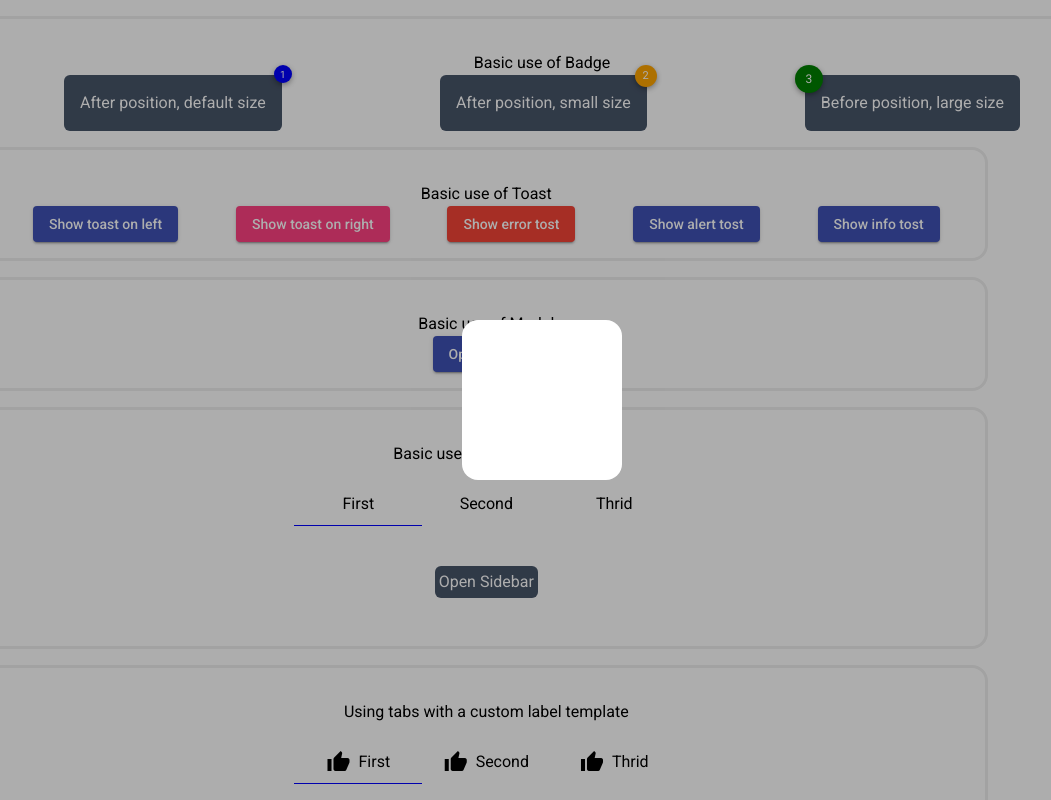
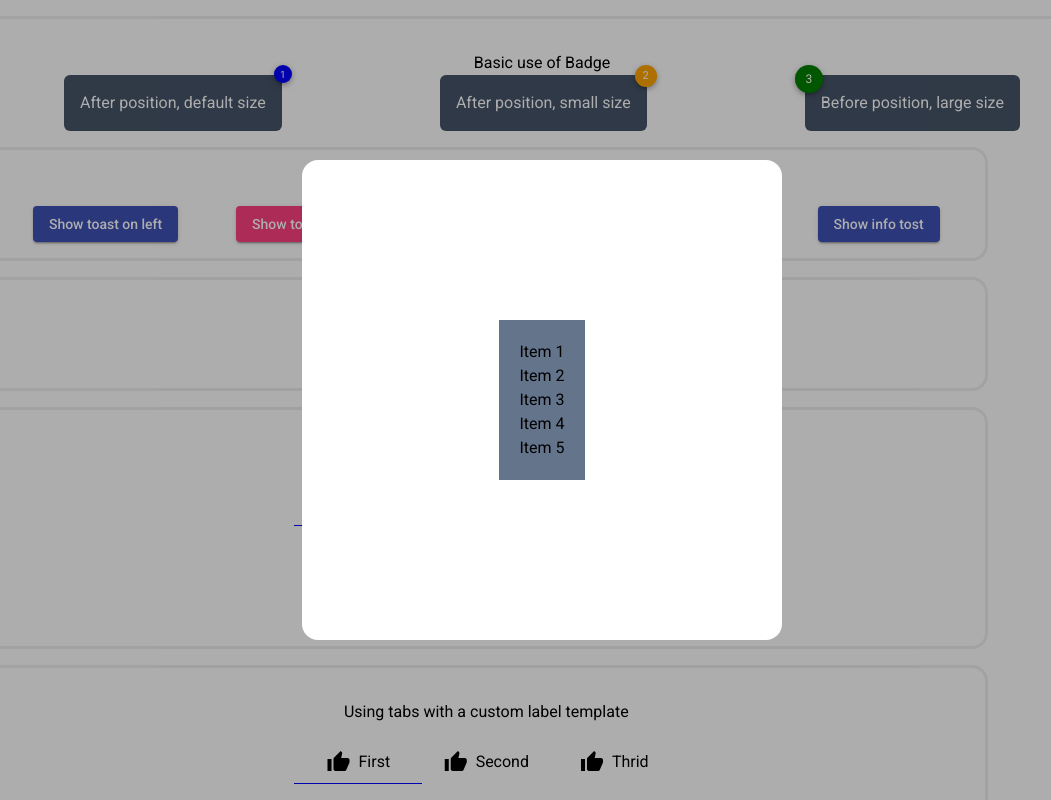
Before and after one commit to santoskarolina/angular-aws-components, an Angular app: page / in a window 1280 px wide. Both pictures are taken after a click on the button "Open Modal". Shown: the whole page, without its empty margins (98-1149 px from the left). Built offline with nearby package versions, Linux system fonts and the light colour scheme.

Commit message:
fix(ModalModule): default component on modal

```diff
--- a/src/app/@awsComponents/modal/configs/overlay.ref.ts
+++ b/src/app/@awsComponents/modal/configs/overlay.ref.ts
@@ -5,7 +5,7 @@ import { Subject } from "rxjs/internal/Subject";
 export class ModalRef {
   private afterClosedSubject = new Subject<any>();
 
-  constructor(private overlayRef: OverlayRef) {}
+  constructor(private overlayRef: OverlayRef,  public content: any) {}
 
   /**
    * Closes the overlay. You can optionally provide a result.
--- a/src/app/@awsComponents/modal/modal.component.html
+++ b/src/app/@awsComponents/modal/modal.component.html
@@ -1,3 +1,3 @@
-<section class="modal-container">
-
+<section class="modal-container" [ngStyle]="{'width': width, 'height': height}">
+  <ng-container #content></ng-container>
 </section>
--- a/src/app/@awsComponents/modal/modal.component.scss
+++ b/src/app/@awsComponents/modal/modal.component.scss
@@ -1,16 +1,11 @@
-:host{
-  display: flex;
-  align-items: center;
-  justify-content: center;
-}
-
 .modal-container{
-  width: 10rem;
-  height: 10rem;
+  min-width: 10rem;
+  min-height: 10rem;
   display: flex;
   align-items: center;
   justify-content: center;
   background-color: rgb(255, 255, 255);
 
   border-radius: 1rem;
+  padding: 0.4rem;
 }
--- a/src/app/@awsComponents/modal/modal.component.ts
+++ b/src/app/@awsComponents/modal/modal.component.ts
@@ -1,21 +1,38 @@
-import { Component, Inject, OnInit } from "@angular/core";
+import { Component, Inject, AfterViewInit, ViewChildren, ViewContainerRef, ChangeDetectionStrategy, QueryList, OnInit } from "@angular/core";
 import { ModalRef } from "./configs/overlay.ref";
 import { AWS_MODAL_DATA } from "./configs/tokens";
 
 @Component({
   selector: 'aws-modal',
   templateUrl: './modal.component.html',
-  styleUrls: [ './modal.component.scss' ]
+  styleUrls: ['./modal.component.scss'],
+  changeDetection: ChangeDetectionStrategy.OnPush,
 })
-export class ModalComponent implements OnInit{
+export class ModalComponent implements AfterViewInit, OnInit {
+
+  public width: string = '10rem';
+  public height: string = '10rem';
+
+  @ViewChildren('content', { read: ViewContainerRef })
+  content!: QueryList<ViewContainerRef>;
 
   constructor(
     public dialogRef: ModalRef,
-    @Inject(AWS_MODAL_DATA) public data: any
-  ){
+    @Inject(AWS_MODAL_DATA) public data: any) { }
+
+
+  ngOnInit(): void {
+    if (this.data.width) this.width = this.data.width
+    if (this.data.height) this.height = this.data.height
   }
 
-  ngOnInit(): void {
-    console.log(this.data)
+  ngAfterViewInit(): void {
+    this.createComponent()
+  }
+
+  createComponent() {
+    const content = this.content.toArray();
+    const component = content[0].createComponent<any>(this.dialogRef.content);
+    component.changeDetectorRef.detectChanges();
   }
 }
--- a/src/app/@awsComponents/modal/services/modal.service.ts
+++ b/src/app/@awsComponents/modal/services/modal.service.ts
@@ -26,7 +26,7 @@ export class ModalService{
 
     const overlayRef = this.overlay.create(overlayConfig);
 
-    const dialogRef = new ModalRef(overlayRef);
+    const dialogRef = new ModalRef(overlayRef, component);
 
     const injector = this.getInjectorKeys(config!, dialogRef)
 
--- a/src/app/app.component.ts
+++ b/src/app/app.component.ts
@@ -112,9 +112,10 @@ constructor(private _toastService: ToastService, private _modalService: ModalSer
 
   public openModal(){
     this._modalService.openModal(
-      Item1Component,
-      {
+      Item1Component,{
       data: {
+        width: '30rem',
+        height: '30rem',
         name: 'karol'
       }
     })
--- a/src/app/components/item1/item1.component.html
+++ b/src/app/components/item1/item1.component.html
@@ -1,7 +1,7 @@
-<div class="w-full flex flex-col p-5">
+<div class="w-full h-full flex flex-col p-5 bg-slate-500">
   <p>Item 1</p>
-  <p>Item 1</p>
-  <p>Item 1</p>
-  <p>Item 1</p>
-  <p>Item 1</p>
+  <p>Item 2</p>
+  <p>Item 3</p>
+  <p>Item 4</p>
+  <p>Item 5</p>
 </div>
```
